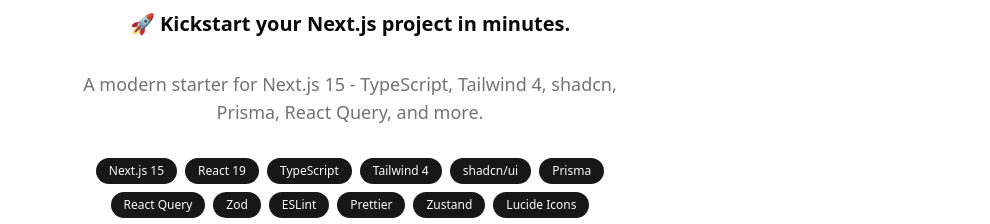
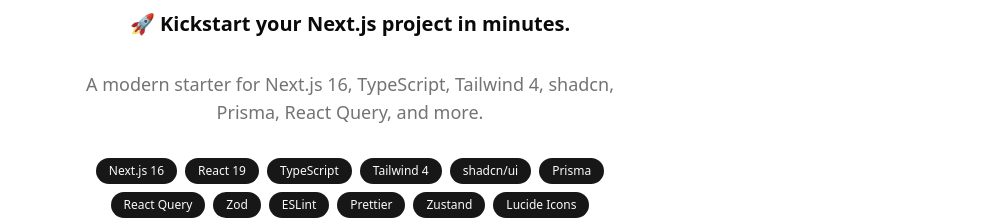
Before and after one commit to generalentropy/entropy-next-blueprint, a Next.js app: page / in a window 1280 px wide. Shown: the part 142-366 px from the top of the page, without its empty margins (290-1280 px from the left). Built offline with nearby package versions, Linux system fonts and the light colour scheme.

Commit message:
chore(next): migrate template info to Next.js 16

```diff
--- a/components/Hero.tsx
+++ b/components/Hero.tsx
@@ -8,7 +8,7 @@
 import { Separator } from "./ui/separator";
 
 const techStack = [
-  "Next.js 15",
+  "Next.js 16",
   "React 19",
   "TypeScript",
   "Tailwind 4",
@@ -38,8 +38,8 @@
       </p>
 
       <p className="text-muted-foreground max-w-xl text-lg">
-        A modern starter for Next.js 15 - TypeScript, Tailwind 4, shadcn,
-        Prisma, React Query, and more.
+        A modern starter for Next.js 16, TypeScript, Tailwind 4, shadcn, Prisma,
+        React Query, and more.
       </p>
 
       <TechBadges />
```
Also changed, not shown: tsconfig.json (+19 -5 lines), 1 other file (tests, documents, lock files or other folders).
